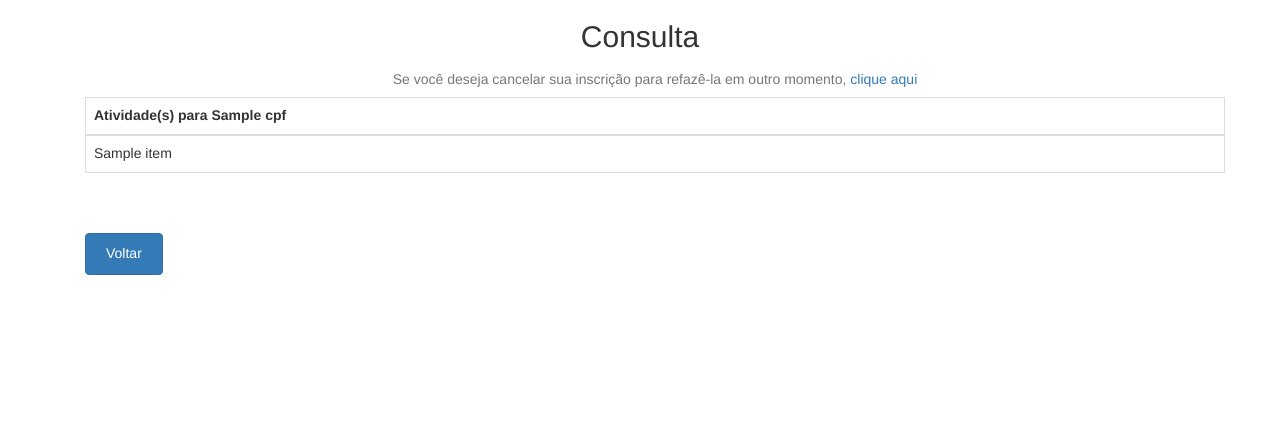
After one commit to guiscaranse/snct2017, a Flask app: template app/templates/find.html in a window 1280 px wide. The commit adds this page. Shown: the top 424 px of the page. Run offline with Flask 2, Linux system fonts and the light colour scheme; the template is opened without the code that fills it: most values are stand-ins (such as "Sample title", 1, 10 or a date in 2020); some libraries are stand-ins or nearby versions.

Commit message:
Adicionado opção para consultar e excluir cadastro

```diff
--- /dev/null
+++ b/app/templates/find.html
@@ -0,0 +1,100 @@
+
+<!DOCTYPE html>
+<html lang="en">
+  <head>
+    <meta charset="utf-8">
+    <meta http-equiv="X-UA-Compatible" content="IE=edge">
+    <title>Confirmado</title>
+    <meta name="viewport" content="width=device-width, initial-scale=1">
+    <meta name="robots" content="noindex,nofollow"
+    <meta name="description" content="A Semana Nacional de Ciência e Tecnologia (SNCT 2017) acontece no IFBA Campus Porto Seguro entre os dias 27 a 31 de Outubro com o tema 'A Matemática está em tudo'." />
+    <meta name="keywords" content="snct, ifba, porto, seguro, bahia" />
+    <meta name="author" content="Guilherme Scaranse" />
+
+    <link href='https://fonts.googleapis.com/css?family=Source+Sans+Pro:400,300,600,400italic,700' rel='stylesheet' type='text/css'>
+
+    <!-- Animate.css -->
+    <link rel="stylesheet" href="/vendor/css/animate.css">
+    <!-- Icomoon Icon Fonts-->
+    <link rel="stylesheet" href="/vendor/css/icomoon.css">
+    <!-- Simple Line Icons -->
+    <link rel="stylesheet" href="/vendor/css/simple-line-icons.css">
+    <!-- Owl Carousel -->
+    <link rel="stylesheet" href="/vendor/css/owl.carousel.min.css">
+    <link rel="stylesheet" href="/vendor/css/owl.theme.default.min.css">
+    <!-- Bootstrap  -->
+    <link rel="stylesheet" href="/vendor/css/bootstrap.css">
+
+    <!-- HTML5 shim and Respond.js for IE8 support of HTML5 elements and media queries -->
+    <!--[if lt IE 9]>
+      <script src="https://oss.maxcdn.com/html5shiv/3.7.3/html5shiv.min.js"></script>
+      <script src="https://oss.maxcdn.com/respond/1.4.2/respond.min.js"></script>
+    <![endif]-->
+    <style>
+    h2 {
+      text-align: center;
+    }
+
+    table caption {
+    	padding: .5em 0;
+    }
+
+    @media screen and (max-width: 767px) {
+      table caption {
+        border-bottom: 1px solid #ddd;
+      }
+    }
+
+    .p {
+      text-align: center;
+      padding-top: 140px;
+      font-size: 14px;
+    }
+    </style>
+  </head>
+
+  <body>
+
+    <!-- Begin page content -->
+    <div class="container">
+
+      <h2>Consulta</h2>
+
+      <div class="container">
+        <div class="row">
+          <div class="col-xs-12">
+            <div class="table-responsive">
+              {% if busca is defined and busca|length > 0 %}
+              <table class="table table-bordered table-hover">
+                <caption class="text-center">Se você deseja cancelar sua inscrição para refazê-la em outro momento, <a href="deleta/{{cpf}}">clique aqui</a></caption>
+                <thead>
+                  <tr>
+                    <th>Atividade(s) para {{cpf}}</th>
+                  </tr>
+                </thead>
+                <tbody>
+                  {% for item in busca %}
+                  <tr>
+                    <td>{{item}}</td>
+                  </tr>
+                  {% endfor %}
+
+                </tbody>
+              </table>
+              <br><br><a href="/" class="btn btn-primary" role="button">Voltar</a>
+              {% else %}
+              <div class="alert alert-danger" role="alert">Não foram encontradas atividades cadastradas para o CPF informado ({{cpf}})
+              <br><br><a href="/" class="btn btn-primary" role="button">Voltar</a>
+              {% endif %}
+
+            </div>
+          </div>
+        </div>
+      </div>
+
+      <p class="p"></p>
+    </div>
+
+
+  </body>
+</html>
--- a/app/templates/index.html
+++ b/app/templates/index.html
@@ -213,6 +213,7 @@ tempo e ajudou no desenvolvimento de todas as outras áreas.</h3>
 			<div class="row">
 				<div class="col-md-4 col-md-offset-4 single-animate animate-features-3">
 					<button type="button" data-toggle="modal" data-target="#inscricoes" class="btn btn-primary btn-block">Inscreva-se</button>
+					<button type="button" data-toggle="modal" data-target="#findModal" class="btn btn-info btn-block">Consultar ou Cancelar inscrição</button>
 				</div>
 			</div>
 		</div>
```
Also changed, not shown: app/gerencia.py (+22 -1 lines), app/templates/deleta.html (added, +47 -0 lines), app/templates/modals.html (+26 -0 lines), app/views.py (+11 -0 lines).
